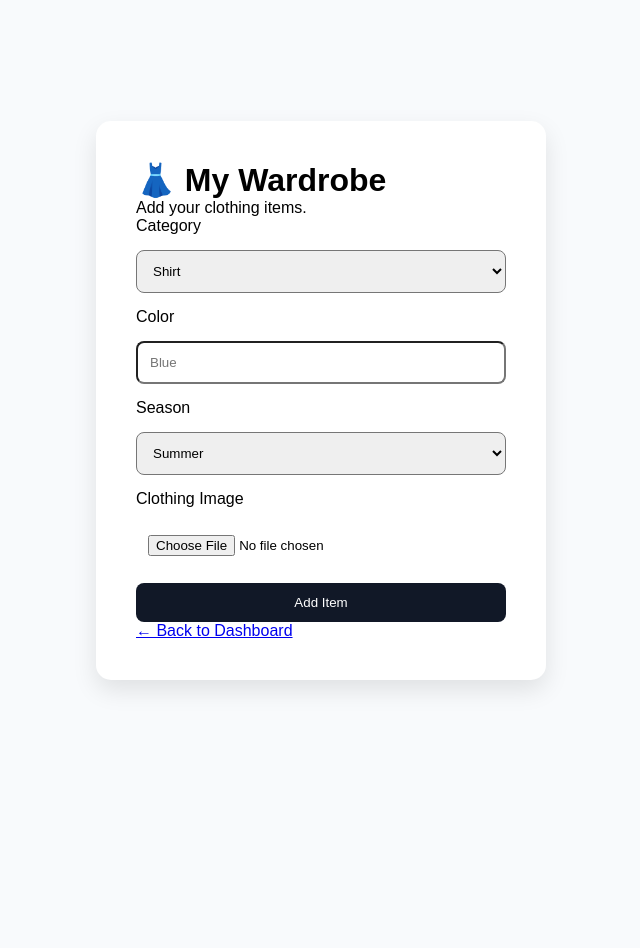
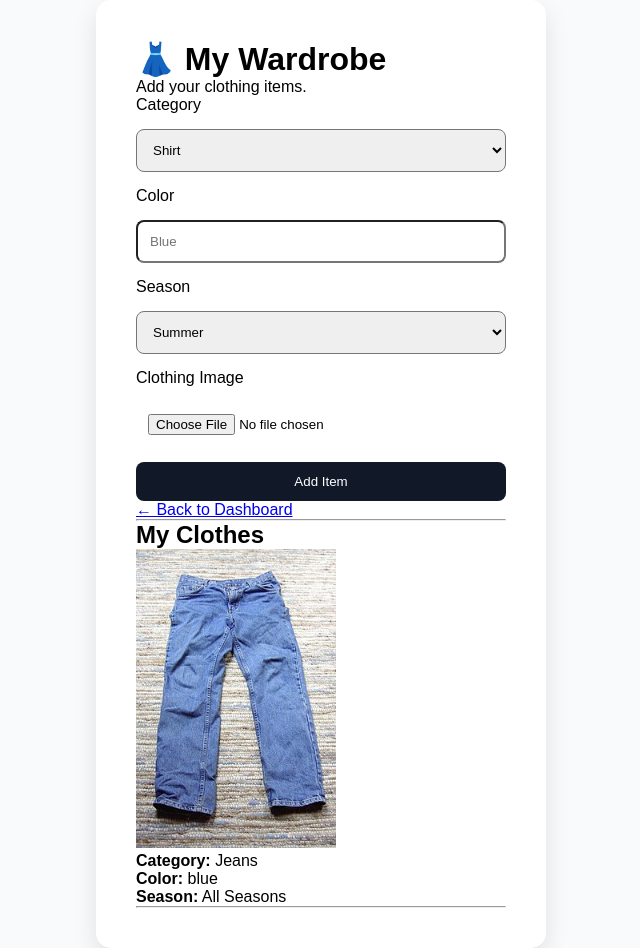
Before and after one commit to ChayaBL/OutfitIQ, a Flask app: page /wardrobe in a window 1280 px wide. Shown: the whole page, without its empty margins (319-959 px from the left). Before the commit the page ends 690 px from the top, so only its background shows below. Run offline with Flask 3, Linux system fonts and the light colour scheme; a user stored in the database is signed in; data comes from the database, SQL or seed files in the repository.

Commit message:
Display wardrobe items from SQLite

```diff
--- a/app.py
+++ b/app.py
@@ -50,7 +50,19 @@ def wardrobe():
 
         return redirect(url_for("wardrobe"))
 
-    return render_template("wardrobe.html")
+    connection = sqlite3.connect("outfitiq.db")
+    cursor = connection.cursor()
+
+    cursor.execute("SELECT * FROM wardrobe")
+
+    clothes = cursor.fetchall()
+
+    connection.close()
+
+    return render_template(
+        "wardrobe.html",
+        clothes=clothes
+    )
 @app.route("/dashboard")
 def dashboard():
 
--- a/templates/wardrobe.html
+++ b/templates/wardrobe.html
@@ -65,6 +65,31 @@
 
     <a href="/dashboard">← Back to Dashboard</a>
 
+    <hr>
+
+    <h2>My Clothes</h2>
+
+    {% for cloth in clothes %}
+
+    <div class="cloth-card">
+
+        <img
+            src="{{ url_for('static', filename='uploads/' + cloth[4]) }}"
+            width="200"
+        >
+
+        <p><b>Category:</b> {{ cloth[1] }}</p>
+
+        <p><b>Color:</b> {{ cloth[2] }}</p>
+
+        <p><b>Season:</b> {{ cloth[3] }}</p>
+
+    </div>
+
+    <hr>
+
+{% endfor %}
+
 </div>
 
 </body>
```
